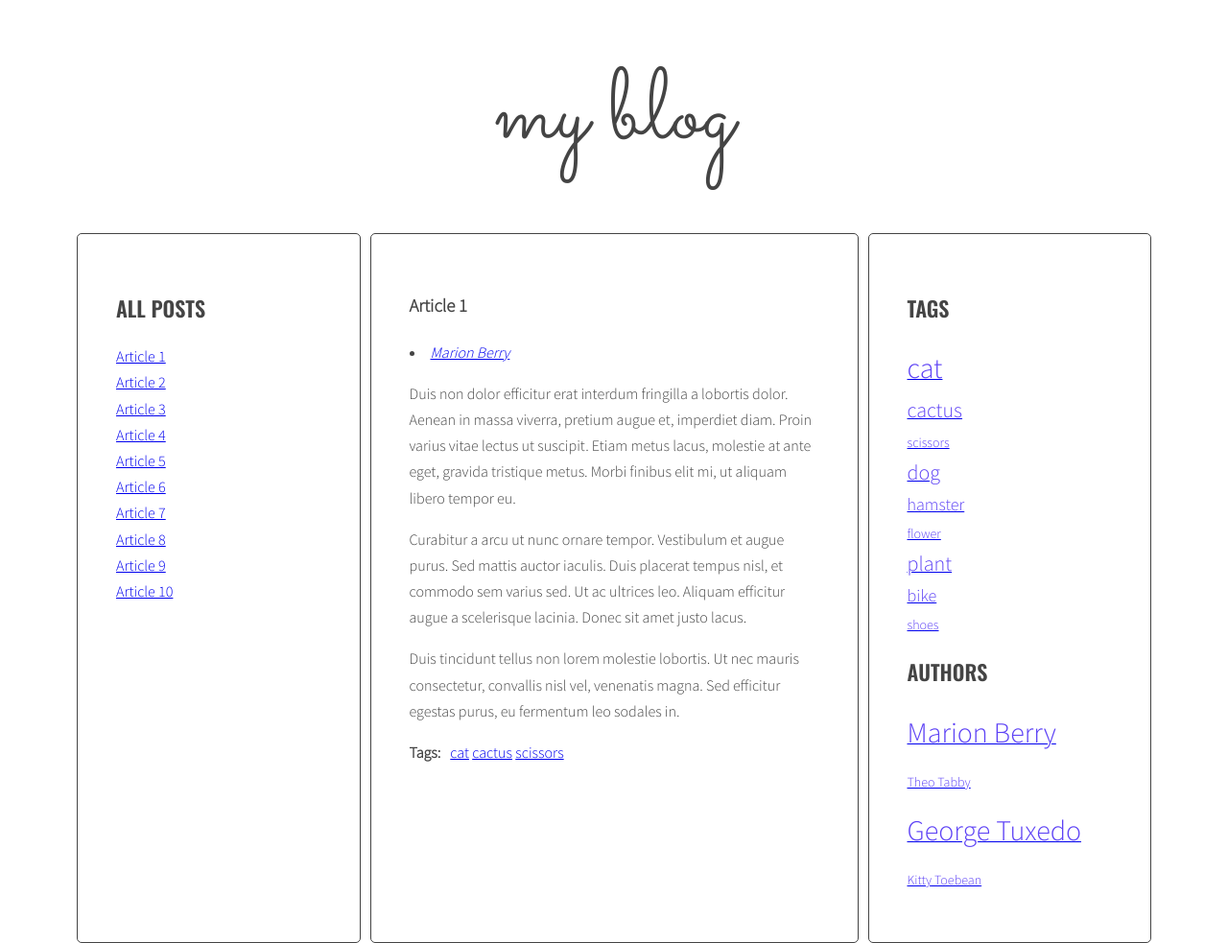
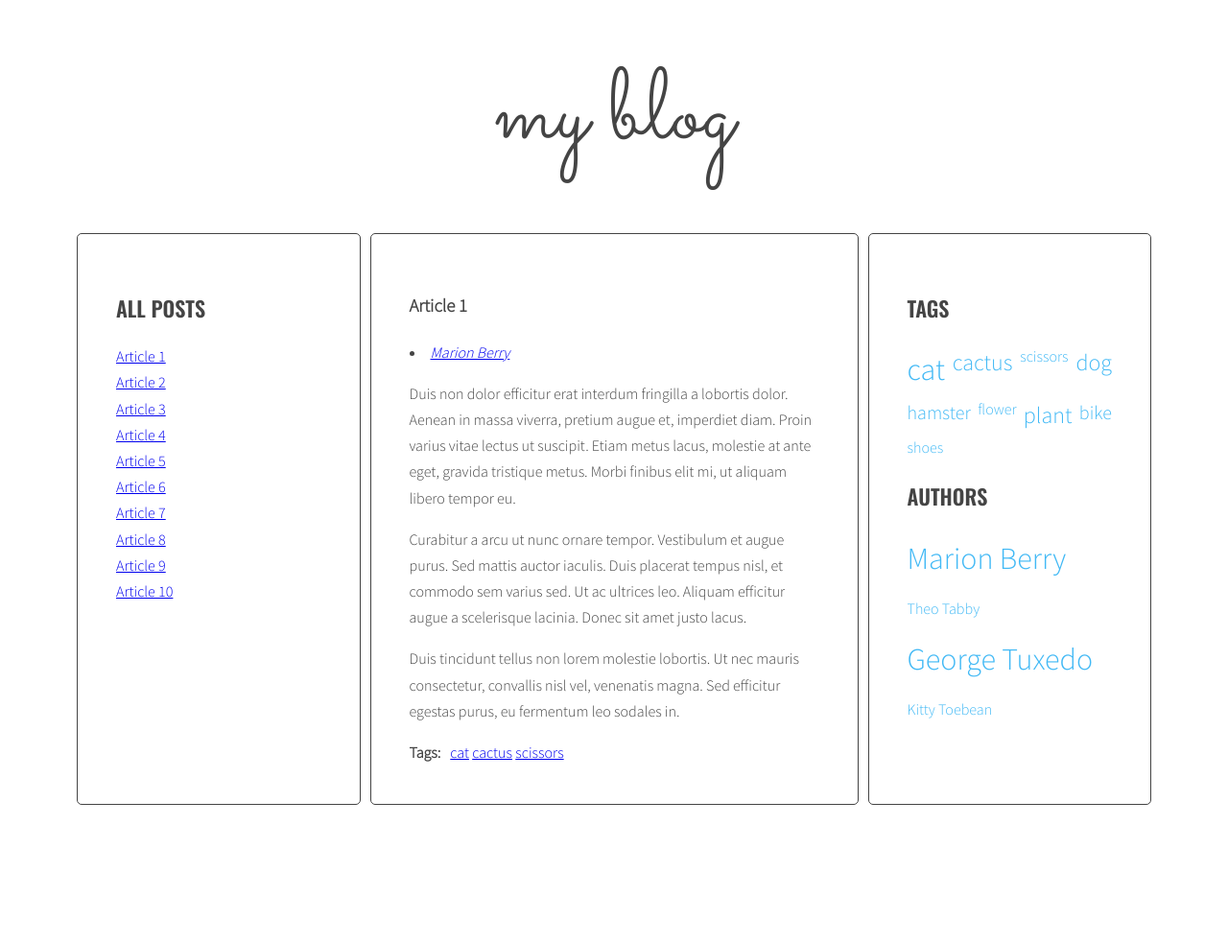
Before and after one commit to semerek/javascript-blog, a website: page index.html in a window 1280 px wide. Shown: the whole page at 96% size. After the commit the page ends 847 px from the top, so only its background shows below. Drawn offline with nearby package versions, Linux system fonts and the light colour scheme.

Commit message:
create cloud

```diff
--- a/css/style.css
+++ b/css/style.css
@@ -107,23 +107,56 @@ body {
 .post-tags p {
   margin: 0 10px 0 0;
 }
+
+/*Cloud*/
+.list.tags {
+  display: -ms-inline-flexbox;
+  display: inline-flex;
+  -ms-flex-pack: justify;
+      justify-content: space-between;
+  -ms-flex-wrap: wrap;
+      flex-wrap: wrap;
+}
+
+.list.tags a {
+  text-decoration: none;
+}
+
+.list.authors {
+  display: -ms-inline-flexbox;
+  display: inline-flex;
+  -ms-flex-pack: justify;
+      justify-content: space-between;
+  -ms-flex-wrap: wrap;
+      flex-wrap: wrap;
+}
+
+.list.authors a {
+  text-decoration: none;
+}
+
 .tag-size-1 {
-  font-size: 14px;
-  color:#5d42f5;
+  font-size: 16px;
+  color: #42b9f5;
 }
+
 .tag-size-2 {
-  font-size: 18px;
-  color: #5d42f5;
+  font-size: 20px;
+  color: #42b9f5;
 }
+
 .tag-size-3 {
-  font-size: 22px;
-  color:#5d42f5;
+  font-size: 24px;
+  color: #42b9f5;
 }
+
 .tag-size-4 {
-  font-size: 26px;
-  color:#5d42f5;
+  font-size: 28px;
+  color: #42b9f5;
 }
+
 .tag-size-5 {
-  font-size: 30px;
-  color: #5d42f5;
+  font-size: 32px;
+  color: #42b9f5;
 }
+/*# sourceMappingURL=style.css.map */
```
